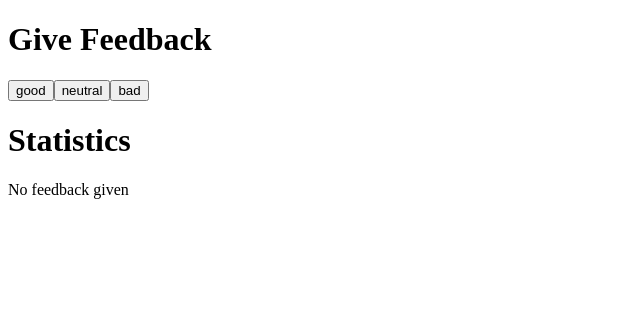
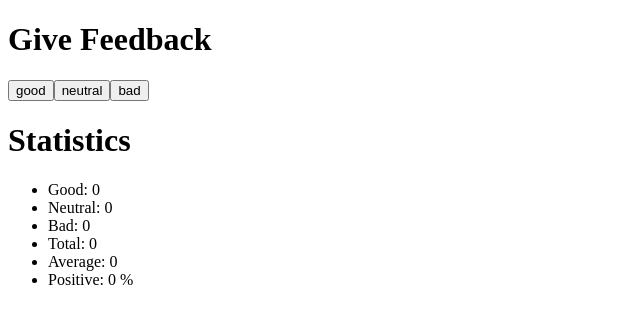
Before and after one commit to ThisIsAntonio/FullStackOpen, a React (Vite) app in the folder Part1/unicafe/: page / in a window 1280 px wide. Shown: the top 324 px of the page, without its empty margins (0-640 px from the left). Built offline with nearby package versions, Linux system fonts and the light colour scheme.

Commit message:
fixed excersice 1.8

```diff
--- a/Part1/unicafe/src/App.jsx
+++ b/Part1/unicafe/src/App.jsx
@@ -16,9 +16,7 @@ const Statistic = ({good, neutral, bad}) => {
     const total = good + neutral + bad
     const average = total === 0 ? 0 : (good - bad) / total
     const positive = total === 0 ? 0 : (good * 100 ) / total
-  if (total === 0) {
-    return <p>No feedback given</p>
-  }
+
   return (
     <ul>
       <Statistics text="Good" value={good} />
```
